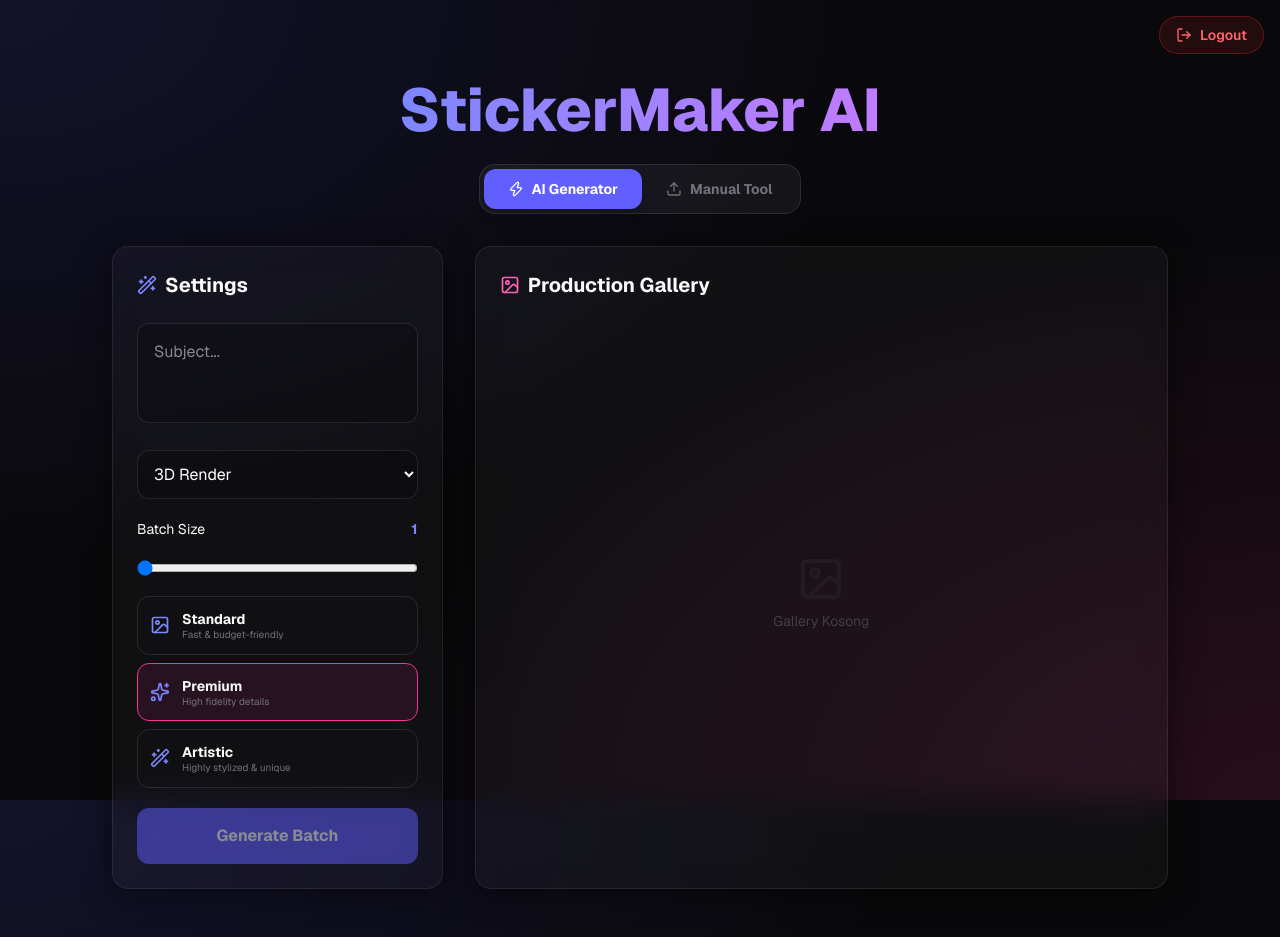
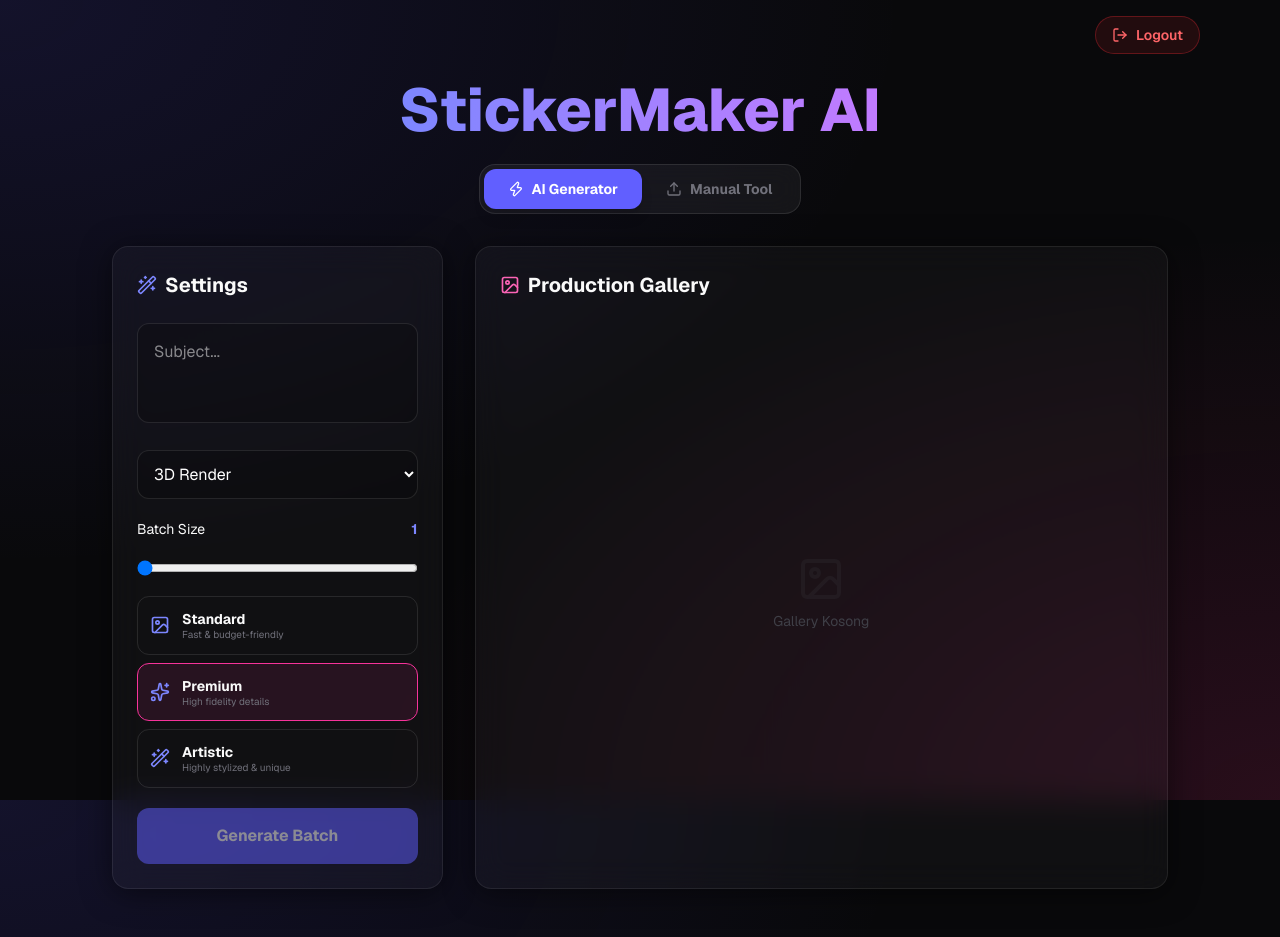
Before and after one commit to Danar1111/StickerMaker, a Next.js app: page / in a window 1280 px wide. Built offline with nearby package versions, Linux system fonts and the light colour scheme.

Commit message:
Fixed the logout button issue

```diff
--- a/src/app/page.tsx
+++ b/src/app/page.tsx
@@ -340,7 +340,7 @@ export default function Home() {
   if (!isClient) return null;
 
   return (
-    <div className="flex flex-col flex-1 items-center justify-center p-6 md:p-12 w-full max-w-6xl mx-auto">
+    <div className="relative flex flex-col flex-1 items-center justify-center p-6 md:p-12 w-full max-w-6xl mx-auto">
 
       <div className="absolute top-4 right-4 z-20"><button onClick={handleLogout} className="px-4 py-2 bg-red-500/10 hover:bg-red-500/20 border border-red-500/30 text-red-400 rounded-full text-sm font-semibold flex items-center gap-2"><LogOut className="w-4 h-4" /> Logout</button></div>
 
```
